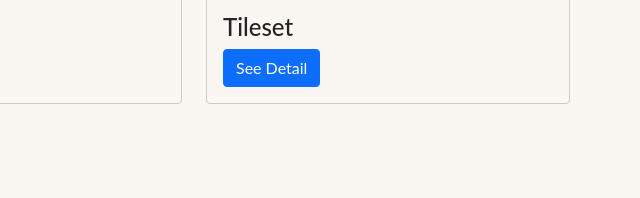
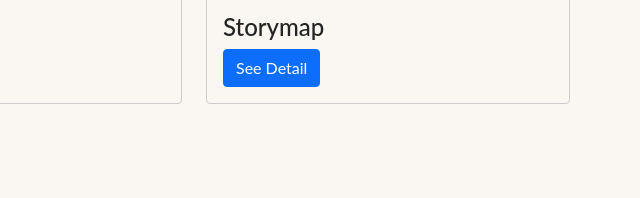
Before and after one commit to mlehane25/maggie-portfolio, a plain HTML site: page portfolio.html in a window 1280 px wide. Shown: the part 1008-1206 px from the top of the page, 640-1280 px from the left. Drawn offline with Linux system fonts and the light colour scheme.

Commit message:
Storymap title fix

```diff
--- a/portfolio.html
+++ b/portfolio.html
@@ -111,7 +111,7 @@
                     <a href="storymap.html">
                         <img class="card-img-top" src="assets/storymapthumbnail.png" alt="driving storymap"></a>
                     <div class="card-body">
-                        <h4 class="card-title">Tileset</h4>
+                        <h4 class="card-title">Storymap</h4>
                         <a href="storymap.html" class="btn btn-primary">See Detail</a>
                     </div>
                 </div>
```
